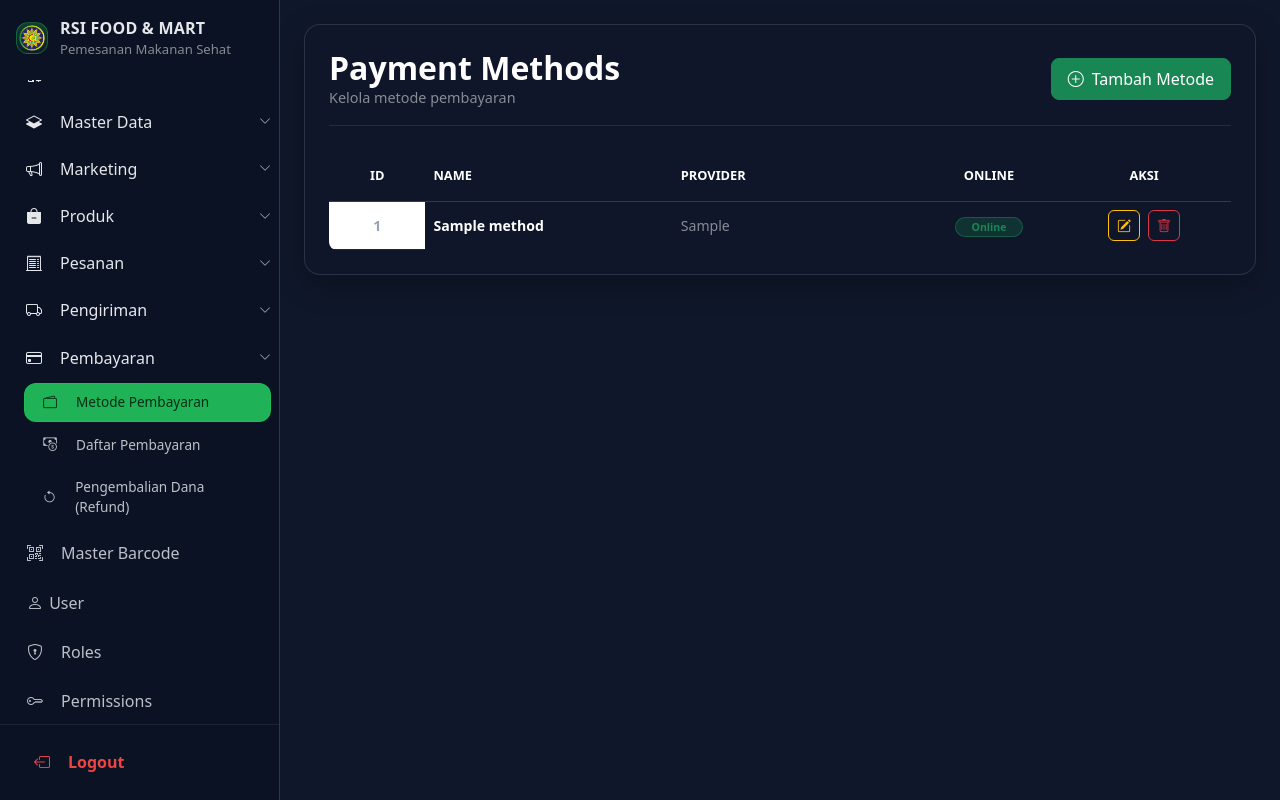
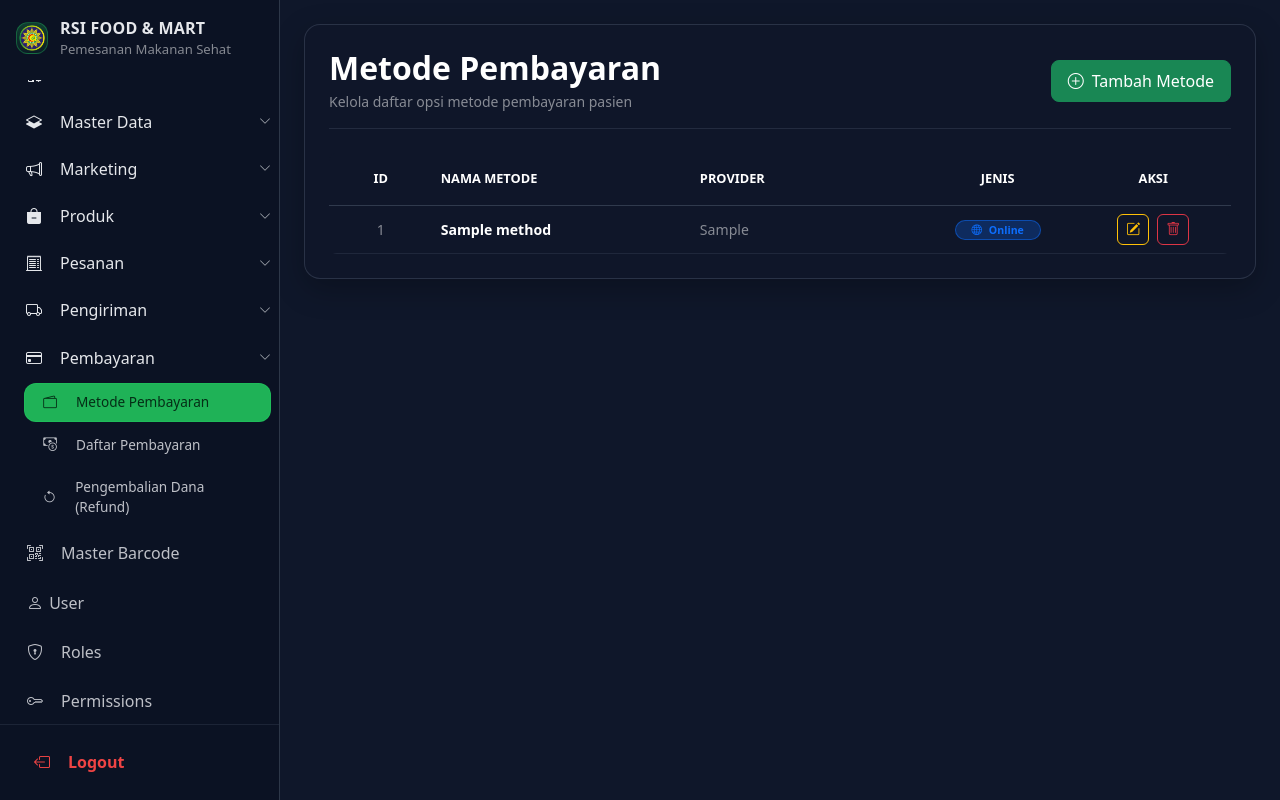
Before and after one commit to palingganteng97-rgb/rsi-food-mart, a PHP site: page /RSI_FOOD/payment_methods.php in a window 1280 px wide. Run offline with PHP 8.4, Linux system fonts and the light colour scheme; tables that the repository leaves empty or names only in its code hold one stand-in row (values such as "Sample post").

Commit message:
Update payment_methods.php

```diff
--- a/payment_methods.php
+++ b/payment_methods.php
@@ -106,11 +106,11 @@ $msg = isset($_GET['msg']) ? (string)$_GET['msg'] : '';
 
         <div class="d-flex flex-column flex-md-row justify-content-between align-items-md-center gap-3 mb-4 pb-3" style="border-bottom: 1px solid rgba(148, 163, 184, 0.15) !important;">
             <div>
-          <h2 class="fw-bold m-0 text-white" style="font-size: 2rem;">Payment Methods</h2>
-          <div class="text-white-50" style="font-size:.9rem;">Kelola metode pembayaran</div>
+                <h2 class="fw-bold m-0 text-white" style="font-size: 2rem;">Metode Pembayaran</h2>
+                <div class="text-white-50 small mt-1">Kelola daftar opsi metode pembayaran pasien</div>
             </div>
             <div>
-          <button class="btn btn-success rounded-3 px-3 py-2 fw-medium d-flex align-items-center gap-2" data-bs-toggle="modal" data-bs-target="#modalPaymentMethod" onclick="openTambahPaymentMethod()">
+                <button class="btn btn-success rounded-3 px-3 py-2 fw-medium d-flex align-items-center gap-2" data-bs-toggle="modal" data-bs-target="#modalPaymentMethod" onclick="openTambahMethod()">
                     <i class="bi bi-plus-circle"></i> Tambah Metode
                 </button>
             </div>
@@ -120,130 +120,199 @@ $msg = isset($_GET['msg']) ? (string)$_GET['msg'] : '';
             <div class="alert <?= strpos($status, 'success') !== false ? 'alert-success' : 'alert-danger'; ?> alert-dismissible fade show mb-4" role="alert" style="background-color: #1e1e24; color: #fff; border-color: #2d2d34;">
                 <strong>
                 <?php
-              if ($status === 'success_create') echo "Data metode berhasil ditambahkan!";
-              elseif ($status === 'success_update') echo "Data metode berhasil diperbarui!";
-              elseif ($status === 'success_delete') echo "Data metode berhasil dihapus!";
+                    if ($status === 'success_create') echo "Metode pembayaran berhasil ditambahkan!";
+                    elseif ($status === 'success_update') echo "Metode pembayaran berhasil diperbarui!";
+                    elseif ($status === 'success_delete') echo "Metode pembayaran berhasil dihapus!";
                     elseif ($status === 'error') echo "Operasi gagal: " . htmlspecialchars($msg);
-              else echo "Operasi: " . htmlspecialchars($status);
                 ?>
                 </strong>
                 <button type="button" class="btn-close btn-close-white" data-bs-dismiss="alert" aria-label="Close"></button>
             </div>
         <?php endif; ?>
 
-      <div id="dragScrollPaymentMethodsContainer" class="table-responsive rounded-3" style="border: none !important; background: transparent !important;">
-        <table class="table table-hover align-middle mb-0 text-white-element" style="background: transparent !important; color: #e5e7eb !important; min-width: 820px; user-select: none; border-collapse: collapse !important;">
+        <div id="dragScrollPaymentMethodsContainer" class="table-responsive rounded-3 drag-scroll-container" style="border: none !important; background: transparent !important; cursor: grab;">
+            <table class="table table-hover align-middle mb-0 text-white-element" style="background: transparent !important; color: #e5e7eb !important; min-width: 750px; user-select: none; border-collapse: collapse !important;">
                 <thead class="text-uppercase" style="font-size: 0.8rem; font-weight: 700; color: #94a3b8 !important; background-color: rgba(15, 23, 42, 0.8) !important; border-bottom: 1px solid rgba(148, 163, 184, 0.25) !important;">
                     <tr>
                         <th class="py-3 px-3 text-center text-white" style="background: transparent !important; border: none !important; width: 100px;">ID</th>
-              <th class="py-3 text-white" style="background: transparent !important; border: none !important; width: 260px;">Name</th>
-              <th class="py-3 text-white" style="background: transparent !important; border: none !important; width: 260px;">Provider</th>
-              <th class="py-3 text-center text-white" style="background: transparent !important; border: none !important; width: 140px;">Online</th>
-              <th class="py-3 text-center text-white" style="background: transparent !important; border: none !important; width: 180px;">Aksi</th>
+                        <th class="py-3 text-white" style="background: transparent !important; border: none !important; width: 250px;">Nama Metode</th>
+                        <th class="py-3 text-white" style="background: transparent !important; border: none !important; width: 220px;">Provider</th>
+                        <th class="py-3 text-center text-white" style="background: transparent !important; border: none !important; width: 150px;">Jenis</th>
+                        <th class="py-3 text-center text-white" style="background: transparent !important; border: none !important; width: 150px;">Aksi</th>
                     </tr>
                 </thead>
                 <tbody style="background: transparent !important;">
-            <?php if (!empty($payment_methods)): ?>
-              <?php foreach ($payment_methods as $row): ?>
-                <tr style="background: transparent !important; font-size: 0.88rem;">
-                  <td class="text-center fw-semibold" style="color: #94a3b8 !important;"><?= (int)($row['id'] ?? 0) ?></td>
+                    <?php if (!empty($payment_methods)): foreach ($payment_methods as $row): ?>
+                        <tr style="border-bottom: 1px solid rgba(148, 163, 184, 0.12) !important; background: transparent !important; font-size: 0.88rem;">
+                            <td class="text-center fw-medium text-white-50" style="background: transparent !important; border: none !important;"><?= (int)$row['id'] ?></td>
                             <td class="fw-semibold text-white" style="background: transparent !important; border: none !important;"><?= htmlspecialchars($row['name'] ?? '') ?></td>
-                  <td class="text-white-50" style="background: transparent !important; border: none !important;"><?= htmlspecialchars($row['provider'] ?? '') ?></td>
+                            <td class="text-white-50" style="background: transparent !important; border: none !important;"><?= htmlspecialchars($row['provider'] ?? '-') ?></td>
                             <td class="text-center" style="background: transparent !important; border: none !important;">
                                 <?php if ((int)($row['is_online'] ?? 0) === 1): ?>
-                      <span class="badge bg-success bg-opacity-25 text-success border border-success border-opacity-50 px-3 py-1.5 rounded-pill">Online</span>
+                                    <span class="badge bg-primary bg-opacity-25 text-primary border border-primary border-opacity-50 px-3 py-1.5 rounded-pill"><i class="bi bi-globe me-1"></i> Online</span>
                                 <?php else: ?>
-                      <span class="badge bg-danger bg-opacity-25 text-danger border border-danger border-opacity-50 px-3 py-1.5 rounded-pill">Offline</span>
+                                    <span class="badge bg-secondary bg-opacity-25 text-white border border-secondary border-opacity-50 px-3 py-1.5 rounded-pill"><i class="bi bi-cash me-1"></i> Offline / Cash</span>
                                 <?php endif; ?>
                             </td>
                             <td class="text-center" style="background: transparent !important; border: none !important;">
                                 <div class="d-flex justify-content-center gap-2">
-                      <button class="btn btn-sm btn-outline-warning rounded-2" data-bs-toggle="modal" data-bs-target="#modalPaymentMethod" onclick='openEditPaymentMethod(<?= json_encode($row) ?>)'>
+                                    <button class="btn btn-sm btn-outline-warning rounded-2" data-bs-toggle="modal" data-bs-target="#modalPaymentMethod" onclick='openEditMethod(<?= json_encode($row) ?>)'>
                                         <i class="bi bi-pencil-square"></i>
                                     </button>
-                      <a href="payment_methods.php?action=delete&id=<?= (int)($row['id'] ?? 0) ?>" class="btn btn-sm btn-outline-danger rounded-2" onclick="return confirm('Apakah Anda yakin ingin menghapus metode ini?')">
+                                    <button type="button" class="btn btn-sm btn-outline-danger rounded-2" data-bs-toggle="modal" data-bs-target="#modalHapusMethod" onclick="openHapusMethod(<?= $row['id'] ?>, '<?= htmlspecialchars($row['name'] ?? '') ?>')">
                                         <i class="bi bi-trash"></i>
-                      </a>
+                                    </button>
                                 </div>
                             </td>
                         </tr>
-              <?php endforeach; ?>
-            <?php else: ?>
+                    <?php endforeach; else: ?>
                         <tr>
-                <td colspan="5" class="text-center py-5 text-muted italic" style="background: transparent !important; border: none !important;">Belum ada data metode pembayaran.</td>
+                            <td colspan="5" class="text-center py-5 text-muted shadow-none" style="background: transparent !important; border: none !important;">Belum ada data metode pembayaran.</td>
                         </tr>
                     <?php endif; ?>
                 </tbody>
             </table>
         </div>
-
     </div>
 </main>
 
-  <!-- Modal Payment Method (Create/Update) -->
-  <div class="modal fade" id="modalPaymentMethod" tabindex="-1" aria-labelledby="modalPaymentMethodLabel" aria-hidden="true">
-    <div class="modal-dialog modal-lg modal-dialog-centered">
-      <div class="modal-content" style="background: rgba(15, 23, 42, 0.93) !important; backdrop-filter: blur(12px); border: 1px solid rgba(148, 163, 184, 0.2); color: #e5e7eb; border-radius: 16px;">
-        <div class="modal-header" style="border-bottom: 1px solid rgba(148, 163, 184, 0.15);">
-          <h5 class="modal-title fw-bold text-white" id="modalPaymentMethodLabel">Form Metode Pembayaran</h5>
-          <button type="button" class="btn-close btn-close-white" data-bs-dismiss="modal" aria-label="Close"></button>
+<!-- MODAL POP-UP: FORM TAMBAH / EDIT METODE PEMBAYARAN -->
+<div class="modal fade" id="modalPaymentMethod" tabindex="-1" aria-hidden="true">
+    <div class="modal-dialog modal-dialog-centered" style="max-width: 450px;">
+        <form id="formPaymentMethod" method="POST" action="payment_methods.php?action=create" class="modal-content text-white rounded-4 border-0" style="background: #1e293b;">
+            <div class="modal-header border-bottom border-secondary border-opacity-20">
+                <h5 class="modal-title fw-bold text-success" id="modalMethodLabel">Tambah Metode Pembayaran</h5>
+                <button type="button" class="btn-close btn-close-white" data-bs-dismiss="modal" aria-label="Close" style="box-shadow: none;"></button>
             </div>
+            <div class="modal-body py-3">
+                <input type="hidden" id="method-id" name="id">
 
-        <form id="formPaymentMethod" action="payment_methods.php" method="POST">
-          <input type="hidden" name="action" id="paymentmethod-action" value="create">
-          <input type="hidden" name="id" id="paymentmethod-id" value="">
-
-          <div class="modal-body" style="overflow: visible !important;">
-            <div class="row g-3">
-              <div class="col-md-6">
-                <label class="form-label" style="color: #94a3b8 !important; font-weight: 500;">Nama Metode <span class="text-danger">*</span></label>
-                <input type="text" name="name" id="paymentmethod-name" class="form-control" maxlength="150" placeholder="Masukkan nama metode" style="background: rgba(2, 6, 23, 0.4) !important; border: 1px solid rgba(148, 163, 184, 0.25) !important; color: #e5e7eb !important;" required>
+                <div class="mb-3">
+                    <label for="method-name" class="form-label small text-white-50">Nama Metode <span class="text-danger">*</span></label>
+                    <input type="text" class="form-control bg-dark text-white border-secondary border-opacity-50" id="method-name" name="name" placeholder="Contoh: QRIS, Transfer Mandiri, Tunai..." required style="box-shadow: none;">
                 </div>
-
-              <div class="col-md-6">
-                <label class="form-label" style="color: #94a3b8 !important; font-weight: 500;">Provider</label>
-                <input type="text" name="provider" id="paymentmethod-provider" class="form-control" maxlength="150" placeholder="Contoh: BCA / Midtrans / dll" style="background: rgba(2, 6, 23, 0.4) !important; border: 1px solid rgba(148, 163, 184, 0.25) !important; color: #e5e7eb !important;">
+                <div class="mb-3">
+                    <label for="method-provider" class="form-label small text-white-50">Provider / Bank <span class="text-danger">*</span></label>
+                    <input type="text" class="form-control bg-dark text-white border-secondary border-opacity-50" id="method-provider" name="provider" placeholder="Contoh: Bank Mandiri, Midtrans, Cash..." required style="box-shadow: none;">
                 </div>
-
-              <div class="col-md-12">
-                <label class="form-label" style="color: #94a3b8 !important; font-weight: 500;">Status Online</label>
-                <select name="is_online" id="paymentmethod-is_online" class="form-select" style="background: rgba(2, 6, 23, 0.4) !important; border: 1px solid rgba(148, 163, 184, 0.25) !important; color: #e5e7eb !important;">
-                  <option value="1" selected>Online</option>
-                  <option value="0">Offline</option>
+                <div class="mb-2">
+                    <label for="method-isonline" class="form-label small text-white-50">Jenis Konektivitas</label>
+                    <select class="form-select bg-dark text-white border-secondary border-opacity-50" id="method-isonline" name="is_online" style="box-shadow: none;">
+                        <option value="1">Online (Payment Gateway/E-Wallet)</option>
+                        <option value="0">Offline (Tunai / Manual Transfer)</option>
                     </select>
                 </div>
             </div>
+            <div class="modal-footer border-top border-secondary border-opacity-20 d-flex gap-2">
+                <button type="button" class="btn btn-sm rounded-pill px-4 fw-medium text-white border-0" data-bs-dismiss="modal" style="background: #334155;">Batal</button>
+                <button type="submit" id="btnSubmitMethod" class="btn btn-sm btn-success rounded-pill px-4 fw-medium shadow">Simpan Data</button>
+            </div>
+        </form>
+    </div>
 </div>
 
-          <div class="modal-footer" style="border-top: 1px solid rgba(148, 163, 184, 0.15); background: rgba(15, 23, 42, 0.95); border-bottom-left-radius: 16px; border-bottom-right-radius: 16px;">
-            <button type="button" class="btn btn-secondary" data-bs-dismiss="modal">Batal</button>
-            <button type="submit" class="btn btn-success" id="btnSubmitPaymentMethod">Simpan Data</button>
+<!-- MODAL POP-UP: KONFIRMASI HAPUS METODE PEMBAYARAN -->
+<div class="modal fade" id="modalHapusMethod" tabindex="-1" aria-hidden="true">
+    <div class="modal-dialog modal-dialog-centered" style="max-width: 400px;">
+        <div class="modal-content text-white rounded-4 border-0" style="background: #111827; box-shadow: 0 20px 25px -5px rgba(0,0,0,0.5);">
+            <div class="modal-header border-0 pb-0">
+                <h5 class="modal-title fw-bold text-danger d-flex align-items-center gap-2">
+                    <i class="bi bi-exclamation-triangle-fill"></i> Hapus Metode
+                </h5>
+                <button type="button" class="btn-close btn-close-white" data-bs-dismiss="modal" aria-label="Close" style="box-shadow: none;"></button>
             </div>
-        </form>
+            <div class="modal-body py-3">
+                <p class="text-white-50 m-0" style="font-size: 0.95rem; line-height: 1.5;">Apakah Anda yakin ingin menghapus metode pembayaran <strong id="txtDeleteMethodInfo" class="text-white">-</strong>?</p>
+            </div>
+            <div class="modal-footer border-0 pt-0 d-flex gap-2">
+                <button type="button" class="btn btn-sm rounded-pill px-4 fw-medium text-white border-0" data-bs-dismiss="modal" style="background: #1f2937;">Batal</button>
+                <a id="btnConfirmDeleteMethod" href="#" class="btn btn-danger btn-sm rounded-pill px-4 fw-medium shadow-sm">Ya, Hapus</a>
+            </div>
         </div>
     </div>
 </div>
 
 <script>
+document.addEventListener('DOMContentLoaded', function() {
+    // 1. FITUR DRAG SCROLL (Geser Tabel Menggunakan Mouse)
+    const methodSlider = document.getElementById('dragScrollPaymentMethodsContainer');
+    if (methodSlider) {
+        let isDown = false, startX, scrollLeft;
+        methodSlider.addEventListener('mousedown', (e) => {
+            if (e.target.closest('button') || e.target.closest('a') || e.target.closest('input')) return;
+            isDown = true;
+            methodSlider.style.cursor = 'grabbing';
+            startX = e.pageX - methodSlider.offsetLeft;
+            scrollLeft = methodSlider.scrollLeft;
+        });
+        methodSlider.addEventListener('mouseleave', () => { isDown = false; methodSlider.style.cursor = 'grab'; });
+        methodSlider.addEventListener('mouseup', () => { isDown = false; methodSlider.style.cursor = 'grab'; });
+        methodSlider.addEventListener('mousemove', (e) => {
+            if (!isDown) return;
+            e.preventDefault();
+            const x = e.pageX - methodSlider.offsetLeft;
+            methodSlider.scrollLeft = scrollLeft - ((x - startX) * 1.5);
+        });
+    }
+
+    // 2. OTOMATIS BERSIHKAN URL PARAMETER & TUTUP ALERT DALAM 3 DETIK
+    if (window.history.replaceState && window.location.search.includes('status')) {
+        const cleanUrl = window.location.protocol + "//" + window.location.host + window.location.pathname;
+        window.history.replaceState({ path: cleanUrl }, '', cleanUrl);
+    }
+    const alertElement = document.querySelector('.alert');
+    if (alertElement) {
+        setTimeout(() => {
+            const bsAlert = new bootstrap.Alert(alertElement);
+            bsAlert.close();
+        }, 3000);
+    }
+});
+
+// 3. FUNGSI UNTUK MODAL TAMBAH DATA METODE PEMBAYARAN
 function openTambahPaymentMethod() {
-      document.getElementById('formPaymentMethod').reset();
+    const form = document.getElementById('formPaymentMethod');
+    form.reset();
+    form.action = 'payment_methods.php?action=create';
+
     document.getElementById('modalPaymentMethodLabel').innerText = 'Tambah Metode Pembayaran Baru';
     document.getElementById('paymentmethod-id').value = '';
     document.getElementById('paymentmethod-action').value = 'create';
-      document.getElementById('btnSubmitPaymentMethod').className = 'btn btn-success';
-      document.getElementById('btnSubmitPaymentMethod').innerText = 'Simpan Data';
+
+    const btnSubmit = document.getElementById('btnSubmitPaymentMethod');
+    btnSubmit.className = 'btn btn-sm btn-success rounded-pill px-4 fw-medium shadow';
+    btnSubmit.innerText = 'Simpan Data';
 }
 
+// 4. FUNGSI UNTUK MODAL EDIT DATA METODE PEMBAYARAN
 function openEditPaymentMethod(data) {
-      document.getElementById('formPaymentMethod').reset();
+    const form = document.getElementById('formPaymentMethod');
+    form.reset();
+    form.action = 'payment_methods.php?action=update';
+
     document.getElementById('modalPaymentMethodLabel').innerText = 'Perbarui Data Metode Pembayaran';
     document.getElementById('paymentmethod-id').value = data.id;
     document.getElementById('paymentmethod-action').value = 'update';
     document.getElementById('paymentmethod-name').value = data.name || '';
     document.getElementById('paymentmethod-provider').value = data.provider || '';
     document.getElementById('paymentmethod-is_online').value = (data.is_online !== undefined && data.is_online !== null) ? String(data.is_online) : '1';
-      document.getElementById('btnSubmitPaymentMethod').className = 'btn btn-warning text-dark fw-medium';
-      document.getElementById('btnSubmitPaymentMethod').innerText = 'Perbarui Data';
+
+    const btnSubmit = document.getElementById('btnSubmitPaymentMethod');
+    btnSubmit.className = 'btn btn-sm btn-warning text-dark rounded-pill px-4 fw-medium shadow';
+    btnSubmit.innerText = 'Perbarui Data';
+}
+
+// 5. FUNGSI UNTUK MENGISI DATA KE MODAL KONFIRMASI HAPUS DINAMIS
+function openHapusPaymentMethod(id, methodName) {
+    const btnConfirmDelete = document.getElementById('btnConfirmDeleteMethod');
+    const txtMethodInfo = document.getElementById('txtDeleteMethodInfo');
+
+    if (btnConfirmDelete) {
+        btnConfirmDelete.href = 'payment_methods.php?action=delete&id=' + id;
+    }
+    if (txtMethodInfo) {
+        txtMethodInfo.innerText = methodName;
+    }
 }
 </script>
 
```
Lines whose indentation alone changed are shown as unchanged.
